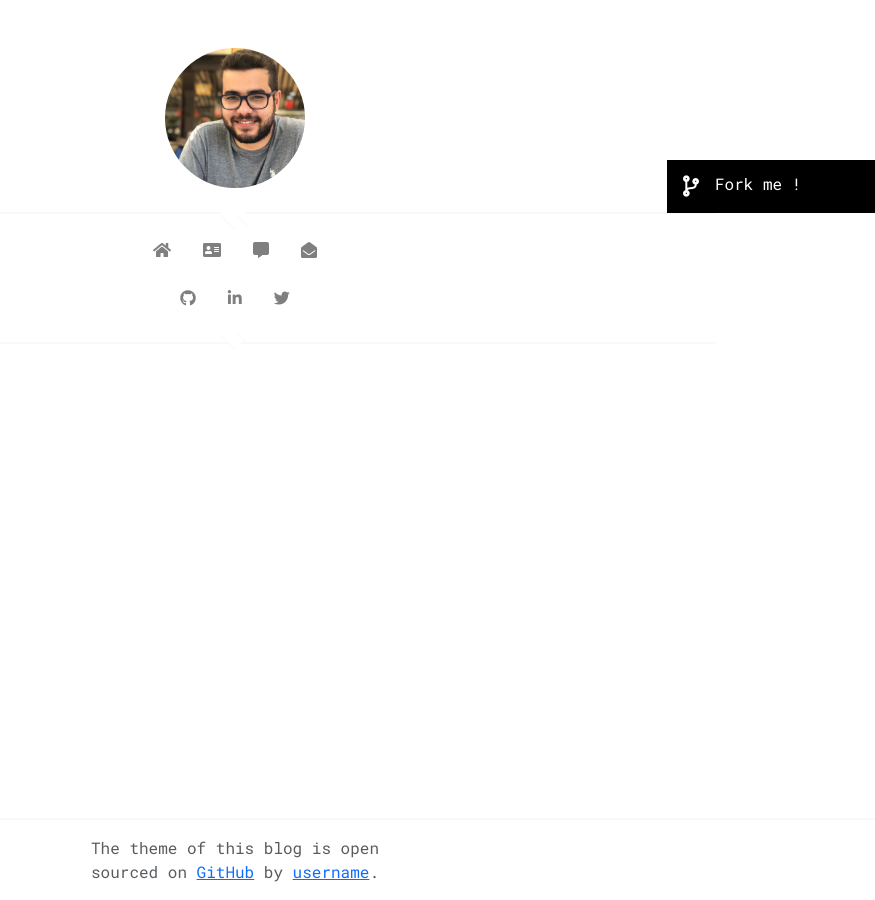
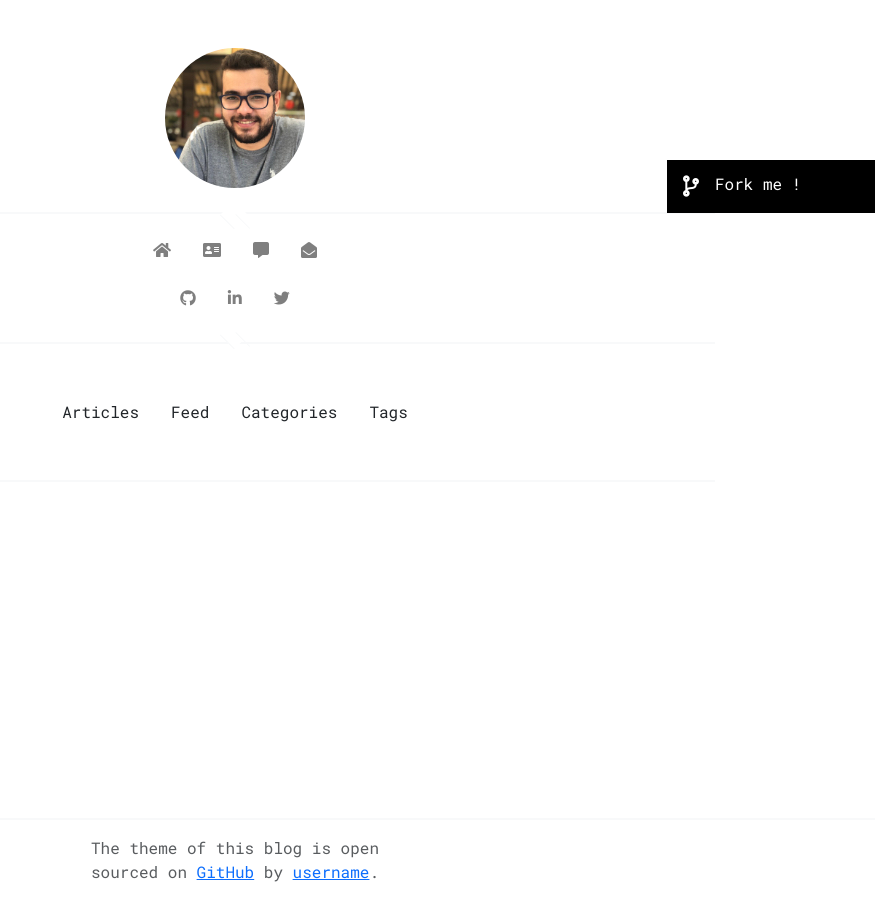
Before and after one commit to lbenicio/lbenicio-minimal-v1, a Jekyll site: the page built from index.md, in a window 1280 px wide. Shown: the whole page, without its empty margins (405-1280 px from the left). Built offline with Jekyll 4.4.1, drawn with Linux system fonts in a browser that asks for light colours; the list of posts is cut into pages by our own code.

Commit message:
fix feed pagination & blog navigation

```diff
--- a/_includes/blog-navigation.html
+++ b/_includes/blog-navigation.html
@@ -1,17 +1,17 @@
-<nav class="mt-1 mb-5 border-bottom border-2 border-light">
+<nav class="container-fluid  mt-5 mb-5 border-bottom border-2 border-light w-75 pb-5">
     <nav class="offset-3 col-6">
         <ul class="list-group list-group-horizontal justify-content-center">
             <li class="list-group-item border-0">
-                <a class="text-dark nav-blog-links" href="{{ site.default_url }}/">Articles</a>
+                <a class="text-dark nav-blog-links" href="{{ site.url }}/">Articles</a>
             </li>
             <li class="list-group-item border-0">
-                <a class="text-dark nav-blog-links" href="{{ site.default_url }}/feed/posts">Feed</a>
+                <a class="text-dark nav-blog-links" href="{{ site.url }}/feed/posts">Feed</a>
             </li>
             <li class="list-group-item border-0">
-                <a class="text-dark nav-blog-links" href="{{ site.default_url }}/category">Categories</a>
+                <a class="text-dark nav-blog-links" href="{{ site.url }}/category">Categories</a>
             </li>
             <li class="list-group-item border-0">
-                <a class="text-dark nav-blog-links" href="{{ site.default_url }}/tag">Tags</a>
+                <a class="text-dark nav-blog-links" href="{{ site.url }}/tag">Tags</a>
             </li>
         </ul>
     </nav>
--- a/_layouts/default.html
+++ b/_layouts/default.html
@@ -4,6 +4,7 @@
 <head>
     {% include head.html %}
 </head>
+
 <body class="bg-body d-flex flex-column min-vh-100 {% if page.date %} body-posts{% endif %}">
     {% include fork.html %}
     {% include navigation.html %}
--- a/_layouts/feed.html
+++ b/_layouts/feed.html
@@ -4,6 +4,7 @@
 <head>
     {% include head.html %}
 </head>
+
 <body class="bg-body d-flex flex-column min-vh-100 {% if page.date %} body-posts{% endif %}">
     {% include fork.html %}
     {% include navigation.html %}
@@ -11,7 +12,7 @@
     <div class="container-fluid mt-2">
         <div class="row">
             <div class="offset-xs-1 col-xs-10 offset-sm-3 col-sm-6">
-                <section class="content">
+                <section class="content mt-5">
                     <div class="container-fluid" id="main-container">
                         {{ content }}
                         {% include pagination.html %}
--- a/index.md
+++ b/index.md
@@ -1,5 +1,5 @@
 ---
-layout: default
+layout: feed
 title: Blog
 icon: fa-comment-alt
 pagination:
```
Also changed, not shown: CHANGELOG.md, lbenicio-minimal-v1.gemspec.
